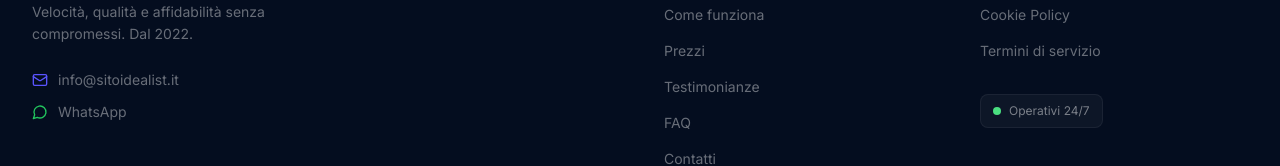
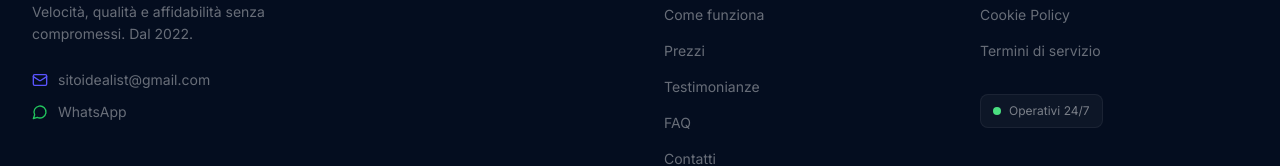
Before and after one commit to iagoaugusti0-design/sitoidealist, a Next.js app: page / in a window 1280 px wide. Shown: the part 6339-6505 px from the top of the page. Built offline with nearby package versions, Linux system fonts and the light colour scheme.

Commit message:
Aggiorna email di contatto a sitoidealist@gmail.com

```diff
--- a/src/app/layout.tsx
+++ b/src/app/layout.tsx
@@ -71,7 +71,7 @@ const structuredData = {
   description:
     'Realizziamo siti web professionali in 24 ore. Design moderno, responsive e ottimizzato per la conversione.',
   url: 'https://sitoidealist.it',
-  email: 'info@sitoidealist.it',
+  email: 'sitoidealist@gmail.com',
   telephone: '+39-000-000-0000',
   priceRange: '€€',
   address: {
--- a/src/components/Footer.tsx
+++ b/src/components/Footer.tsx
@@ -40,7 +40,7 @@ export default function Footer() {
                 className="flex items-center gap-2.5 text-white/40 hover:text-white text-sm transition-colors group"
               >
                 <Mail className="w-4 h-4 text-[#5A54FF] group-hover:text-[#7977FF] transition-colors" />
-                info@sitoidealist.it
+                sitoidealist@gmail.com
               </a>
               <a
                 href="https://wa.me/3512529115?text=Ciao!%20Vorrei%20un%20preventivo."
```
